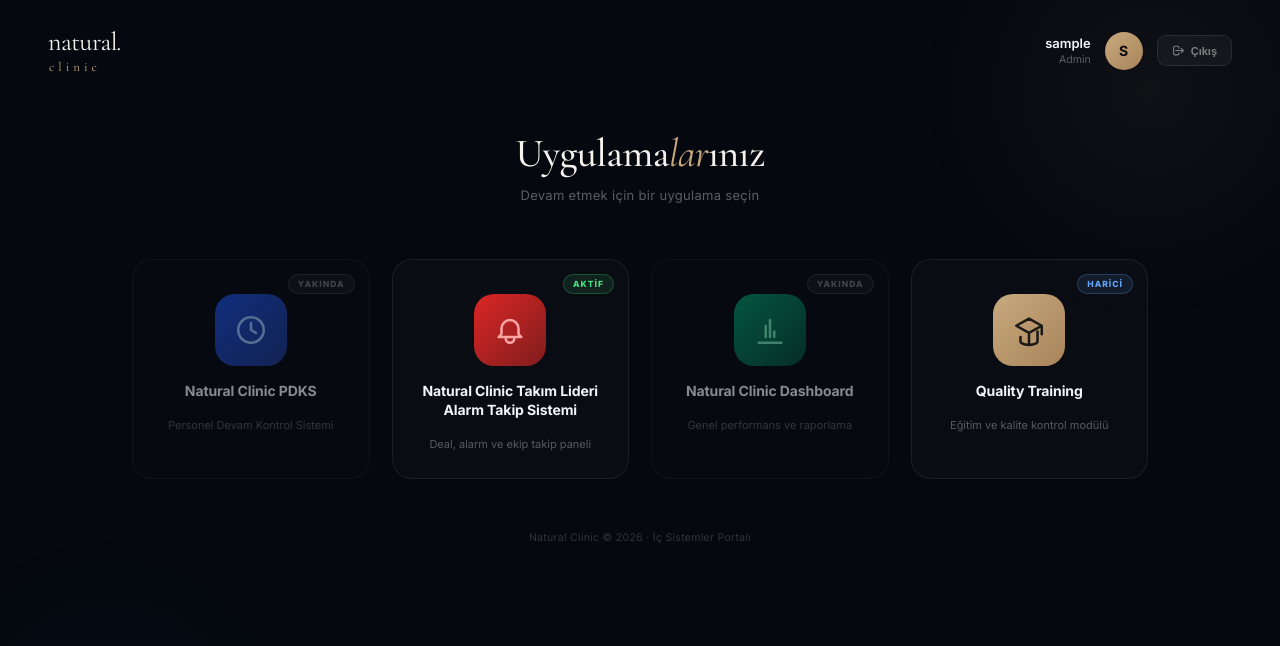
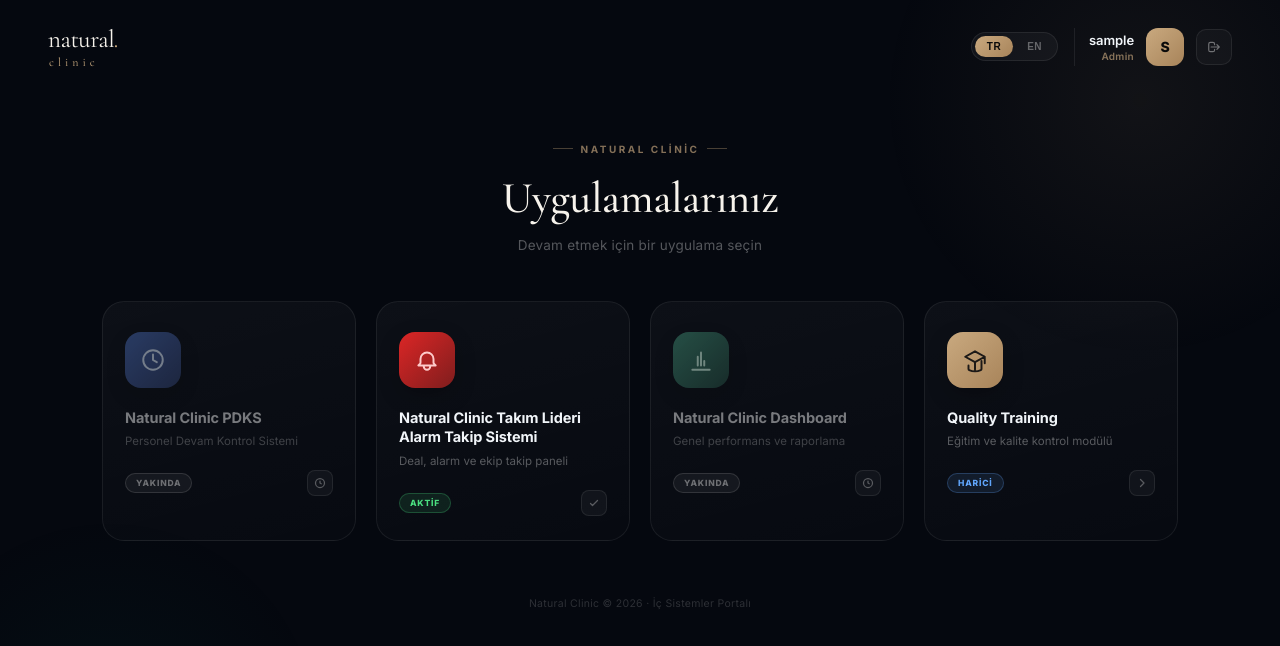
Before and after one commit to yukselballicanatural/nc-past-data-crm, a website: page apps.html in a window 1280 px wide. Drawn offline with nearby package versions, Linux system fonts and the light colour scheme; sample sign-in values are in the browser's storage.

Commit message:
apps.html tasarimi yenilendi: daha sik kart layout, rozet/ok gostergeleri, header'a TR/EN dil toggle pili eklendi. i18n.js'e sayfanin tum statik metinleri icin ceviri girdileri eklendi.

```diff
--- a/apps.html
+++ b/apps.html
@@ -21,129 +21,171 @@
   }
   body::before {
     content: '';
-    position: fixed; top: -160px; right: -120px;
-    width: 500px; height: 500px;
-    background: radial-gradient(circle, rgba(201,169,127,0.06) 0%, transparent 65%);
+    position: fixed; top: -180px; right: -140px;
+    width: 560px; height: 560px;
+    background: radial-gradient(circle, rgba(201,169,127,0.07) 0%, transparent 65%);
     pointer-events: none;
   }
   body::after {
     content: '';
-    position: fixed; bottom: -140px; left: -100px;
-    width: 420px; height: 420px;
-    background: radial-gradient(circle, rgba(6,105,90,0.07) 0%, transparent 65%);
+    position: fixed; bottom: -160px; left: -120px;
+    width: 460px; height: 460px;
+    background: radial-gradient(circle, rgba(6,105,90,0.08) 0%, transparent 65%);
     pointer-events: none;
+  }
+  .grain-line {
+    position: fixed; inset: 0;
+    background-image: linear-gradient(rgba(255,255,255,0.012) 1px, transparent 1px);
+    background-size: 100% 3px;
+    pointer-events: none;
+    opacity: 0.4;
   }
 
   /* ─── Header ─── */
   .topbar {
     display: flex; align-items: center; justify-content: space-between;
-    padding: 26px 48px;
-    position: relative; z-index: 2;
+    padding: 24px 48px;
+    position: relative; z-index: 3;
   }
+  .logo-mini-wrap { display: flex; flex-direction: column; }
   .logo-mini { display: flex; align-items: baseline; gap: 0; }
-  .logo-mini-text { font-family: 'Cormorant Garamond', serif; font-size: 26px; font-weight: 400; color: #f7f3ec; letter-spacing: -0.5px; }
-  .logo-mini-dot { font-family: 'Cormorant Garamond', serif; font-size: 26px; color: #c9a97f; }
-  .logo-mini-clinic { font-family: 'Cormorant Garamond', serif; font-size: 13px; font-weight: 400; color: #c9a97f; letter-spacing: 4px; text-transform: lowercase; display: block; margin-top: 2px; margin-left: 1px; }
-  .logo-mini-wrap { display: flex; flex-direction: column; }
+  .logo-mini-text { font-family: 'Cormorant Garamond', serif; font-size: 25px; font-weight: 400; color: #f7f3ec; letter-spacing: -0.5px; }
+  .logo-mini-dot { font-family: 'Cormorant Garamond', serif; font-size: 25px; font-style: italic; color: #c9a97f; }
+  .logo-mini-clinic { font-family: 'Cormorant Garamond', serif; font-size: 12px; font-weight: 400; color: #c9a97f; letter-spacing: 4px; text-transform: lowercase; display: block; margin-top: 1px; margin-left: 1px; }
 
-  .user-area { display: flex; align-items: center; gap: 14px; }
+  .topbar-right { display: flex; align-items: center; gap: 16px; }
+
+  .lang-toggle {
+    display: flex; background: rgba(255,255,255,0.04); border: 1px solid rgba(255,255,255,0.08);
+    border-radius: 9999px; padding: 3px; gap: 2px;
+  }
+  .lang-toggle button {
+    padding: 5px 12px; border: none; border-radius: 9999px; font-size: 10px; font-weight: 800;
+    letter-spacing: 0.5px; cursor: pointer; background: transparent; color: rgba(255,255,255,0.35);
+    transition: all 0.15s;
+  }
+  .lang-toggle button.active { background: linear-gradient(135deg, #c9a97f 0%, #a8845a 100%); color: #0a0a0a; }
+
+  .user-area { display: flex; align-items: center; gap: 12px; padding-left: 14px; border-left: 1px solid rgba(255,255,255,0.08); }
   .user-info { text-align: right; }
-  .user-name { font-size: 13px; font-weight: 600; color: #f1f5f9; }
-  .user-role { font-size: 10.5px; color: rgba(255,255,255,0.35); margin-top: 2px; text-transform: capitalize; }
+  .user-name { font-size: 13px; font-weight: 600; color: #f1f5f9; letter-spacing: -0.1px; }
+  .user-role { font-size: 10px; color: rgba(201,169,127,0.65); margin-top: 2px; font-weight: 600; letter-spacing: 0.3px; }
   .user-avatar {
-    width: 38px; height: 38px; border-radius: 50%;
+    width: 38px; height: 38px; border-radius: 12px;
     background: linear-gradient(135deg, #c9a97f 0%, #a8845a 100%);
     display: flex; align-items: center; justify-content: center;
-    font-size: 14px; font-weight: 700; color: #0a0a0a;
+    font-size: 14px; font-weight: 800; color: #0a0a0a;
     flex-shrink: 0;
   }
   .logout-btn {
-    background: rgba(255,255,255,0.04);
-    border: 1px solid rgba(255,255,255,0.09);
-    color: rgba(255,255,255,0.45);
+    background: rgba(255,255,255,0.03);
+    border: 1px solid rgba(255,255,255,0.08);
+    color: rgba(255,255,255,0.4);
     font-size: 11px; font-weight: 600;
-    padding: 8px 14px; border-radius: 9px;
+    width: 36px; height: 36px; border-radius: 10px;
     cursor: pointer; transition: all 0.15s;
-    display: flex; align-items: center; gap: 6px;
+    display: flex; align-items: center; justify-content: center;
   }
   .logout-btn:hover { background: rgba(239,68,68,0.08); border-color: rgba(239,68,68,0.25); color: #fca5a5; }
 
   /* ─── Hero ─── */
-  .hero { text-align: center; padding: 28px 24px 8px; position: relative; z-index: 2; }
-  .hero-title { font-family: 'Cormorant Garamond', serif; font-size: 40px; font-weight: 500; color: #f7f3ec; letter-spacing: -0.5px; }
-  .hero-title em { color: #c9a97f; font-style: italic; }
-  .hero-sub { margin-top: 10px; font-size: 13px; color: rgba(255,255,255,0.35); letter-spacing: 0.3px; }
+  .hero { text-align: center; padding: 40px 24px 4px; position: relative; z-index: 2; }
+  .hero-eyebrow {
+    display: inline-flex; align-items: center; gap: 8px;
+    font-size: 10px; font-weight: 700; letter-spacing: 2.5px; text-transform: uppercase;
+    color: rgba(201,169,127,0.65);
+    margin-bottom: 16px;
+  }
+  .hero-eyebrow::before, .hero-eyebrow::after { content: ''; width: 20px; height: 1px; background: rgba(201,169,127,0.35); }
+  .hero-title {
+    font-family: 'Cormorant Garamond', serif; font-size: 44px; font-weight: 500;
+    color: #f7f3ec; letter-spacing: -0.5px;
+  }
+  .hero-sub { margin-top: 12px; font-size: 13.5px; color: rgba(255,255,255,0.32); letter-spacing: 0.2px; }
 
   /* ─── App grid ─── */
-  .apps-wrap { max-width: 1080px; margin: 0 auto; padding: 48px 32px 80px; position: relative; z-index: 2; }
+  .apps-wrap { max-width: 1140px; margin: 0 auto; padding: 44px 32px 80px; position: relative; z-index: 2; }
   .apps-grid {
     display: grid;
     grid-template-columns: repeat(4, 1fr);
-    gap: 22px;
+    gap: 20px;
   }
-  @media (max-width: 920px) { .apps-grid { grid-template-columns: repeat(2, 1fr); } }
-  @media (max-width: 520px) { .apps-grid { grid-template-columns: 1fr; } }
+  @media (max-width: 980px) { .apps-grid { grid-template-columns: repeat(2, 1fr); } }
+  @media (max-width: 560px) { .apps-grid { grid-template-columns: 1fr; } }
 
   .app-card {
-    background: rgba(255,255,255,0.02);
+    background: linear-gradient(165deg, rgba(255,255,255,0.035) 0%, rgba(255,255,255,0.012) 100%);
     border: 1px solid rgba(255,255,255,0.07);
-    border-radius: 20px;
-    padding: 34px 20px 26px;
-    display: flex; flex-direction: column; align-items: center; text-align: center;
-    gap: 16px;
+    border-radius: 22px;
+    padding: 30px 22px 24px;
+    display: flex; flex-direction: column; align-items: flex-start; text-align: left;
+    gap: 0;
     cursor: pointer;
-    transition: transform 0.2s cubic-bezier(0.22,1,0.36,1), border-color 0.2s, background 0.2s, box-shadow 0.2s;
+    transition: transform 0.25s cubic-bezier(0.22,1,0.36,1), border-color 0.25s, box-shadow 0.25s, background 0.25s;
     position: relative;
-    text-decoration: none;
-    color: inherit;
+    overflow: hidden;
   }
+  .app-card::before {
+    content: '';
+    position: absolute; inset: 0;
+    background: radial-gradient(circle at 30% 0%, var(--glow, rgba(201,169,127,0.1)) 0%, transparent 60%);
+    opacity: 0; transition: opacity 0.3s;
+    pointer-events: none;
+  }
+  .app-card:hover::before { opacity: 1; }
   .app-card:hover {
-    transform: translateY(-6px);
-    border-color: rgba(201,169,127,0.35);
-    background: rgba(255,255,255,0.035);
-    box-shadow: 0 20px 45px rgba(0,0,0,0.35);
+    transform: translateY(-5px);
+    border-color: var(--accent-border, rgba(201,169,127,0.3));
+    box-shadow: 0 22px 48px rgba(0,0,0,0.4);
   }
-  .app-card.disabled {
-    cursor: default;
-    opacity: 0.55;
-  }
-  .app-card.disabled:hover {
-    transform: none;
-    border-color: rgba(255,255,255,0.07);
-    background: rgba(255,255,255,0.02);
-    box-shadow: none;
-  }
+  .app-card.disabled { cursor: default; }
+  .app-card.disabled:hover { transform: none; border-color: rgba(255,255,255,0.07); box-shadow: none; }
+  .app-card.disabled .app-icon-wrap { filter: grayscale(0.5); opacity: 0.55; }
+  .app-card.disabled .app-name { color: rgba(255,255,255,0.45); }
+  .app-card.disabled .app-desc { color: rgba(255,255,255,0.22); }
 
   .app-icon-wrap {
-    width: 72px; height: 72px;
-    border-radius: 20px;
+    width: 56px; height: 56px;
+    border-radius: 16px;
     display: flex; align-items: center; justify-content: center;
     flex-shrink: 0;
+    margin-bottom: 20px;
+    box-shadow: 0 8px 20px rgba(0,0,0,0.25);
+    position: relative; z-index: 1;
   }
-  .app-name { font-size: 14px; font-weight: 700; color: #f1f5f9; line-height: 1.35; letter-spacing: -0.1px; }
-  .app-desc { font-size: 11px; color: rgba(255,255,255,0.32); line-height: 1.5; }
+  .app-name { font-size: 14.5px; font-weight: 700; color: #f1f5f9; line-height: 1.35; letter-spacing: -0.1px; position: relative; z-index: 1; }
+  .app-desc { font-size: 11.5px; color: rgba(255,255,255,0.32); line-height: 1.5; margin-top: 6px; position: relative; z-index: 1; }
 
+  .app-footer-row {
+    margin-top: 20px;
+    display: flex; align-items: center; justify-content: space-between; width: 100%;
+    position: relative; z-index: 1;
+  }
   .app-badge {
-    position: absolute; top: 14px; right: 14px;
-    font-size: 8.5px; font-weight: 800; letter-spacing: 1px;
+    font-size: 8.5px; font-weight: 800; letter-spacing: 0.8px;
     text-transform: uppercase;
-    padding: 4px 9px; border-radius: 20px;
+    padding: 4px 10px; border-radius: 20px;
   }
-  .app-badge.active {
-    background: rgba(74,222,128,0.1); border: 1px solid rgba(74,222,128,0.25); color: #4ade80;
+  .app-badge.active { background: rgba(74,222,128,0.1); border: 1px solid rgba(74,222,128,0.25); color: #4ade80; }
+  .app-badge.soon { background: rgba(255,255,255,0.05); border: 1px solid rgba(255,255,255,0.12); color: rgba(255,255,255,0.38); }
+  .app-badge.external { background: rgba(96,165,250,0.1); border: 1px solid rgba(96,165,250,0.25); color: #60a5fa; }
+
+  .app-arrow {
+    width: 26px; height: 26px; border-radius: 8px;
+    background: rgba(255,255,255,0.04); border: 1px solid rgba(255,255,255,0.08);
+    display: flex; align-items: center; justify-content: center;
+    color: rgba(255,255,255,0.3);
+    transition: all 0.2s;
   }
-  .app-badge.soon {
-    background: rgba(255,255,255,0.05); border: 1px solid rgba(255,255,255,0.12); color: rgba(255,255,255,0.4);
-  }
-  .app-badge.external {
-    background: rgba(96,165,250,0.1); border: 1px solid rgba(96,165,250,0.25); color: #60a5fa;
+  .app-card:not(.disabled):hover .app-arrow {
+    background: var(--accent-bg, #c9a97f); border-color: transparent; color: #0a0a0a; transform: translateX(2px);
   }
 
   .footer-note {
     text-align: center;
     font-size: 10.5px;
-    color: rgba(255,255,255,0.18);
-    margin-top: 52px;
+    color: rgba(255,255,255,0.16);
+    margin-top: 56px;
     letter-spacing: 0.3px;
   }
 
@@ -156,7 +198,7 @@
     background: #0d0f18;
     border: 1px solid rgba(201,169,127,0.25);
     border-radius: 12px;
-    padding: 12px 20px;
+    padding: 13px 22px;
     font-size: 12.5px;
     font-weight: 500;
     color: #f1f5f9;
@@ -164,40 +206,45 @@
     opacity: 0;
     pointer-events: none;
     transition: opacity 0.25s ease, transform 0.25s ease;
+    white-space: nowrap;
   }
   #miniToast.show { opacity: 1; transform: translateX(-50%) translateY(0); }
 </style>
 </head>
 <body>
+  <div class="grain-line"></div>
 
   <div class="topbar">
     <div class="logo-mini-wrap">
       <div class="logo-mini">
-        <span class="logo-mini-text">natural<em style="font-style:italic">.</em></span>
+        <span class="logo-mini-text">natural</span><span class="logo-mini-dot">.</span>
       </div>
       <span class="logo-mini-clinic">clinic</span>
     </div>
+    <div class="topbar-right">
+      <div class="lang-toggle" id="langToggleMount"></div>
       <div class="user-area">
         <div class="user-info">
           <div class="user-name" id="uaName">—</div>
           <div class="user-role" id="uaRole">—</div>
         </div>
         <div class="user-avatar" id="uaAvatar">—</div>
-      <button class="logout-btn" onclick="logout()">
-        <svg width="13" height="13" fill="none" viewBox="0 0 24 24" stroke="currentColor" stroke-width="2"><path stroke-linecap="round" stroke-linejoin="round" d="M17 16l4-4m0 0l-4-4m4 4H7m6 4v1a3 3 0 01-3 3H6a3 3 0 01-3-3V7a3 3 0 013-3h4a3 3 0 013 3v1"/></svg>
-        Çıkış
+        <button class="logout-btn" onclick="logout()" title="Çıkış">
+          <svg width="14" height="14" fill="none" viewBox="0 0 24 24" stroke="currentColor" stroke-width="2"><path stroke-linecap="round" stroke-linejoin="round" d="M17 16l4-4m0 0l-4-4m4 4H7m6 4v1a3 3 0 01-3 3H6a3 3 0 01-3-3V7a3 3 0 013-3h4a3 3 0 013 3v1"/></svg>
         </button>
+      </div>
     </div>
   </div>
 
   <div class="hero">
-    <div class="hero-title">Uygulama<em>lar</em>ınız</div>
+    <div class="hero-eyebrow">Natural Clinic</div>
+    <div class="hero-title">Uygulamalarınız</div>
     <div class="hero-sub">Devam etmek için bir uygulama seçin</div>
   </div>
 
   <div class="apps-wrap">
     <div class="apps-grid" id="appsGrid"></div>
-    <div class="footer-note">Natural Clinic &copy; <span id="yearNow"></span> &middot; İç Sistemler Portalı</div>
+    <div class="footer-note">Natural Clinic &copy; 2026 &middot; İç Sistemler Portalı</div>
   </div>
 
   <div id="miniToast"></div>
@@ -208,12 +255,11 @@
     window.location.href = 'index.html';
   }
 
-  document.getElementById('yearNow').textContent = new Date().getFullYear ? '2026' : '';
   document.getElementById('uaName').textContent = currentUser.fullName || currentUser.username || '—';
-  document.getElementById('uaRole').textContent = ({
+  document.getElementById('uaRole').textContent = I18N.t(({
     'agent': 'Danışman', 'team-leader': 'Takım Lideri', 'admin': 'Admin',
     'super-admin': 'Süper Admin', 'regional-manager': 'Bölge Müdürü'
-  })[currentUser.role] || currentUser.role;
+  })[currentUser.role] || currentUser.role);
   document.getElementById('uaAvatar').textContent = (currentUser.fullName || currentUser.username || '?').trim().charAt(0).toUpperCase();
 
   function alarmSystemUrl() {
@@ -228,24 +274,30 @@
       name: 'Natural Clinic PDKS',
       desc: 'Personel Devam Kontrol Sistemi',
       status: 'soon',
-      iconBg: 'linear-gradient(135deg, #1d4ed8 0%, #1e3a8a 100%)',
-      icon: `<svg width="34" height="34" fill="none" viewBox="0 0 24 24" stroke="#93c5fd" stroke-width="1.8"><circle cx="12" cy="12" r="9"/><path stroke-linecap="round" stroke-linejoin="round" d="M12 7v5l3.5 2"/></svg>`
+      accent: '#60a5fa',
+      accentBg: 'rgba(96,165,250,0.12)',
+      iconBg: 'linear-gradient(135deg, #2563eb 0%, #1e3a8a 100%)',
+      icon: `<svg width="26" height="26" fill="none" viewBox="0 0 24 24" stroke="#bfdbfe" stroke-width="1.8"><circle cx="12" cy="12" r="9"/><path stroke-linecap="round" stroke-linejoin="round" d="M12 7v5l3.5 2"/></svg>`
     },
     {
       key: 'alarm',
       name: 'Natural Clinic Takım Lideri Alarm Takip Sistemi',
       desc: 'Deal, alarm ve ekip takip paneli',
       status: 'active',
+      accent: '#f87171',
+      accentBg: 'rgba(248,113,113,0.12)',
       iconBg: 'linear-gradient(135deg, #dc2626 0%, #7f1d1d 100%)',
-      icon: `<svg width="34" height="34" fill="none" viewBox="0 0 24 24" stroke="#fca5a5" stroke-width="1.8"><path stroke-linecap="round" stroke-linejoin="round" d="M15 17h5l-1.4-1.4A2 2 0 0118 14.2V11a6 6 0 10-12 0v3.2a2 2 0 01-.6 1.4L4 17h5m6 0v1a3 3 0 11-6 0v-1m6 0H9"/></svg>`
+      icon: `<svg width="26" height="26" fill="none" viewBox="0 0 24 24" stroke="#fecaca" stroke-width="1.8"><path stroke-linecap="round" stroke-linejoin="round" d="M15 17h5l-1.4-1.4A2 2 0 0118 14.2V11a6 6 0 10-12 0v3.2a2 2 0 01-.6 1.4L4 17h5m6 0v1a3 3 0 11-6 0v-1m6 0H9"/></svg>`
     },
     {
       key: 'dashboard',
       name: 'Natural Clinic Dashboard',
       desc: 'Genel performans ve raporlama',
       status: 'soon',
+      accent: '#34d399',
+      accentBg: 'rgba(52,211,153,0.12)',
       iconBg: 'linear-gradient(135deg, #059669 0%, #064e3b 100%)',
-      icon: `<svg width="34" height="34" fill="none" viewBox="0 0 24 24" stroke="#6ee7b7" stroke-width="1.8"><path stroke-linecap="round" stroke-linejoin="round" d="M9 17V9m3 8V5m3 12v-4M4 21h16"/></svg>`
+      icon: `<svg width="26" height="26" fill="none" viewBox="0 0 24 24" stroke="#a7f3d0" stroke-width="1.8"><path stroke-linecap="round" stroke-linejoin="round" d="M9 17V9m3 8V5m3 12v-4M4 21h16"/></svg>`
     },
     {
       key: 'quality',
@@ -253,22 +305,31 @@
       desc: 'Eğitim ve kalite kontrol modülü',
       status: 'external',
       url: 'https://nc-quality-control.vercel.app/login',
+      accent: '#c9a97f',
+      accentBg: 'rgba(201,169,127,0.14)',
       iconBg: 'linear-gradient(135deg, #c9a97f 0%, #a8845a 100%)',
-      icon: `<svg width="34" height="34" fill="none" viewBox="0 0 24 24" stroke="#1c1917" stroke-width="1.8"><path stroke-linecap="round" stroke-linejoin="round" d="M12 14l9-5-9-5-9 5 9 5zm0 0l9-5v6M12 14v7m-6-4v3.2c0 .5.3.9.7 1.1C8.1 22 10 22.5 12 22.5s3.9-.5 5.3-1.2c.4-.2.7-.6.7-1.1V13"/></svg>`
+      icon: `<svg width="26" height="26" fill="none" viewBox="0 0 24 24" stroke="#1c1917" stroke-width="1.8"><path stroke-linecap="round" stroke-linejoin="round" d="M12 14l9-5-9-5-9 5 9 5zm0 0l9-5v6M12 14v7m-6-4v3.2c0 .5.3.9.7 1.1C8.1 22 10 22.5 12 22.5s3.9-.5 5.3-1.2c.4-.2.7-.6.7-1.1V13"/></svg>`
     }
   ];
 
   const BADGE_LABEL = { active: 'Aktif', soon: 'Yakında', external: 'Harici' };
+  const ARROW_ICON = `<svg width="12" height="12" fill="none" viewBox="0 0 24 24" stroke="currentColor" stroke-width="2.5"><path stroke-linecap="round" stroke-linejoin="round" d="M9 5l7 7-7 7"/></svg>`;
+  const CHECK_ICON = `<svg width="12" height="12" fill="none" viewBox="0 0 24 24" stroke="currentColor" stroke-width="2.5"><path stroke-linecap="round" stroke-linejoin="round" d="M5 13l4 4L19 7"/></svg>`;
+  const CLOCK_ICON = `<svg width="12" height="12" fill="none" viewBox="0 0 24 24" stroke="currentColor" stroke-width="2.5"><circle cx="12" cy="12" r="9"/><path stroke-linecap="round" stroke-linejoin="round" d="M12 8v4l2.5 1.5"/></svg>`;
 
   function renderApps() {
     const grid = document.getElementById('appsGrid');
     grid.innerHTML = APPS.map(a => {
       const disabled = a.status === 'soon';
-      return `<div class="app-card${disabled ? ' disabled' : ''}" onclick="${disabled ? `showSoonToast('${a.name}')` : `openApp('${a.key}')`}">
-        <span class="app-badge ${a.status}">${BADGE_LABEL[a.status]}</span>
+      const arrowIcon = disabled ? CLOCK_ICON : (a.status === 'external' ? ARROW_ICON : CHECK_ICON);
+      return `<div class="app-card${disabled ? ' disabled' : ''}" style="--glow:${a.accentBg};--accent-border:${a.accent}55;--accent-bg:${a.accent}" onclick="${disabled ? `showSoonToast('${a.name.replace(/'/g, "\\'")}')` : `openApp('${a.key}')`}">
         <div class="app-icon-wrap" style="background:${a.iconBg}">${a.icon}</div>
-        <div class="app-name">${a.name}</div>
-        <div class="app-desc">${a.desc}</div>
+        <div class="app-name">${I18N.t(a.name)}</div>
+        <div class="app-desc">${I18N.t(a.desc)}</div>
+        <div class="app-footer-row">
+          <span class="app-badge ${a.status}">${I18N.t(BADGE_LABEL[a.status])}</span>
+          <span class="app-arrow">${arrowIcon}</span>
+        </div>
       </div>`;
     }).join('');
   }
@@ -283,7 +344,7 @@
 
   function showSoonToast(name) {
     const t = document.getElementById('miniToast');
-    t.textContent = `${name} — çok yakında aktif olacak.`;
+    t.textContent = `${name} — ${I18N.t('çok yakında aktif olacak.')}`;
     t.classList.add('show');
     clearTimeout(window._soonTimer);
     window._soonTimer = setTimeout(() => t.classList.remove('show'), 2400);
@@ -293,6 +354,18 @@
     sessionStorage.removeItem('nc_current_user');
     window.location.href = 'index.html';
   }
+
+  // Dil değiştirme pilli (diğer panellerdeki I18N.renderToggleButton yerine
+  // burada özel stil kullanıyoruz — header'daki lang-toggle kapsülüne uysun diye)
+  function renderLangToggle() {
+    const lang = I18N.getLang();
+    document.getElementById('langToggleMount').innerHTML =
+      `<button class="${lang === 'tr' ? 'active' : ''}" onclick="I18N.setLangAndReload('tr')">TR</button>` +
+      `<button class="${lang === 'en' ? 'active' : ''}" onclick="I18N.setLangAndReload('en')">EN</button>`;
+  }
+  renderLangToggle();
+
+  if (I18N.getLang() === 'en') I18N.translateDOM(document.body);
 </script>
 </body>
 </html>
--- a/i18n.js
+++ b/i18n.js
@@ -42,6 +42,26 @@
     'Flight Ticket': 'Flight Ticket',
     'Export CSV': 'Export CSV',
     'Deal ID': 'Deal ID',
+
+    // ── apps.html — uygulama seçim ekranı ──────────────────────────
+    'Süper Admin': 'Super Admin',
+    'Bölge Müdürü': 'Regional Manager',
+    'Uygulamalarınız': 'Your Applications',
+    'Devam etmek için bir uygulama seçin': 'Choose an application to continue',
+    'İç Sistemler Portalı': 'Internal Systems Portal',
+    'Aktif': 'Active',
+    'Yakında': 'Coming Soon',
+    'Harici': 'External',
+    'çok yakında aktif olacak.': 'will be available very soon.',
+    'Natural Clinic PDKS': 'Natural Clinic PDKS',
+    'Personel Devam Kontrol Sistemi': 'Staff Attendance Tracking System',
+    'Natural Clinic Takım Lideri Alarm Takip Sistemi': 'Natural Clinic Team Leader Alarm Tracking System',
+    'Deal, alarm ve ekip takip paneli': 'Deal, alarm and team tracking panel',
+    'Natural Clinic Dashboard': 'Natural Clinic Dashboard',
+    'Genel performans ve raporlama': 'General performance and reporting',
+    'Quality Training': 'Quality Training',
+    'Eğitim ve kalite kontrol modülü': 'Training and quality control module',
+    'Uygulamalar': 'Applications',
     'Stage': 'Stage',
     'Team Leader': 'Team Leader',
     'Yükleniyor...': 'Loading...',
```
Lines whose indentation alone changed are shown as unchanged.
